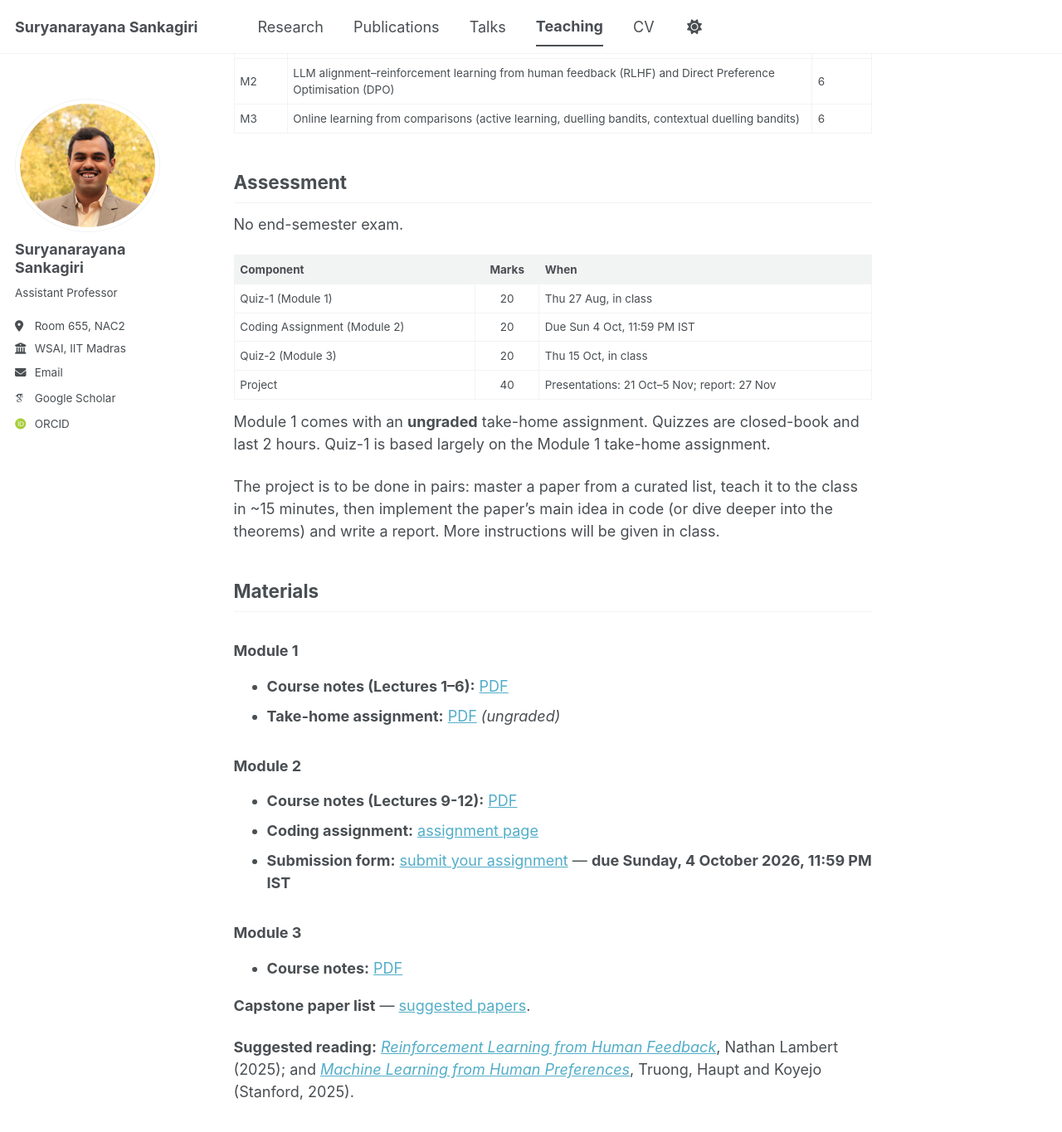
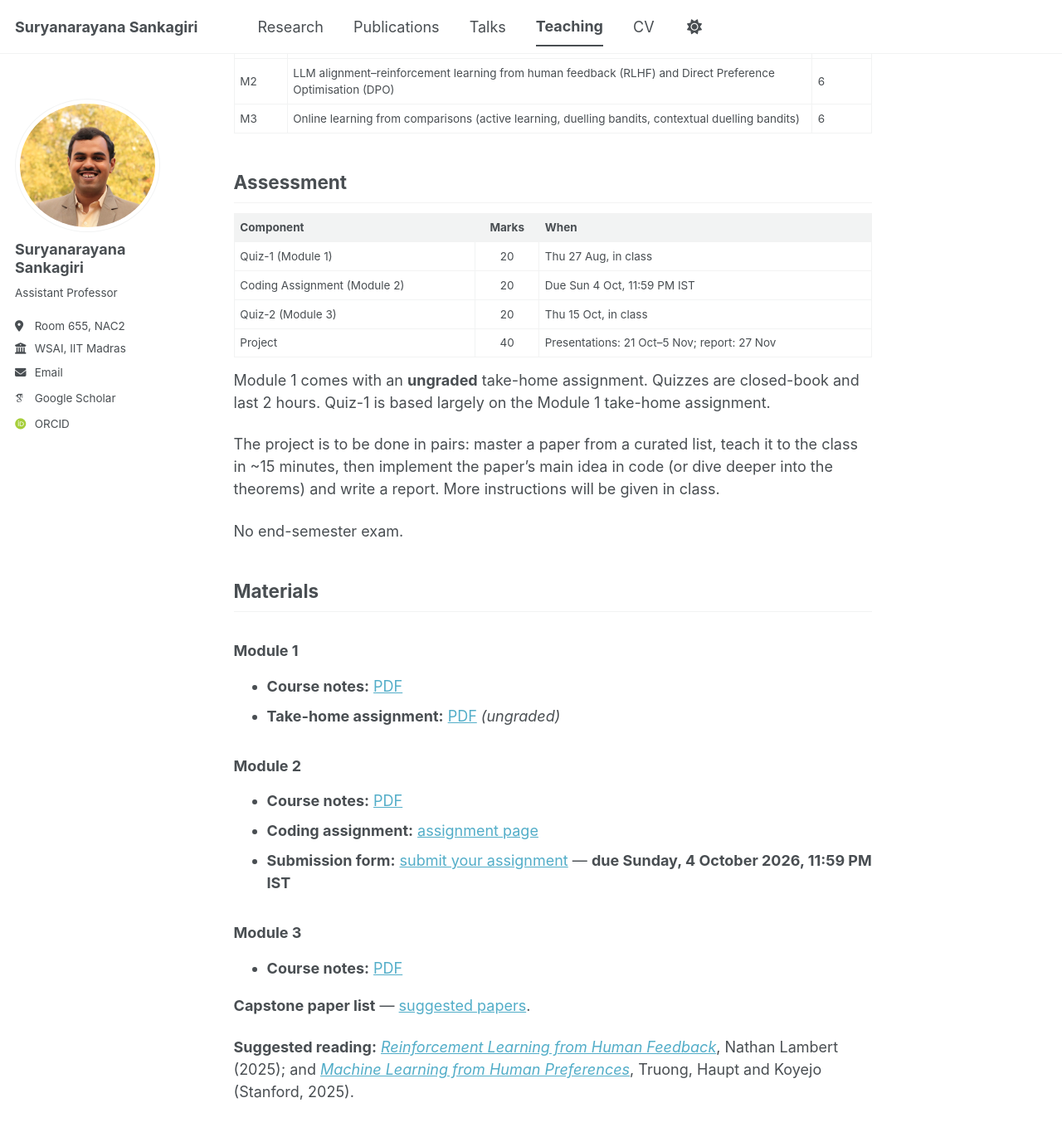
Before and after one commit to sankagiri/sankagiri.github.io, a Jekyll site: the page built from _teaching/2026-07-01-da5453.md, in a window 1280 px wide and 1400 px high, scrolled down 1110 px. Shown: the top 1365 px of the window at 83% size. Built offline with Jekyll 4.4.1, drawn with Linux system fonts in a browser that asks for light colours; some web fonts are replaced; a script bundle is joined from its source files by our own code; library files that are not in the unit come from our copies.

Commit message:
Reorder DA5453 assessment note and simplify course notes labels

```diff
--- a/_teaching/2026-07-01-da5453.md
+++ b/_teaching/2026-07-01-da5453.md
@@ -60,16 +58,18 @@ take-home assignment.
 The project is to be done in pairs: master a paper from a curated list, teach it to
 the class in ~15 minutes, then implement the paper's main idea in code (or dive deeper into the theorems) and write a report. More instructions will be given in class.
 
+No end-semester exam.
+
 ## Materials
 
 ### Module 1
 
-- **Course notes (Lectures 1–6):** [PDF]({{ base_path }}/files/teaching/da5453/2026/da5453_module_1_course_notes.pdf)
+- **Course notes:** [PDF]({{ base_path }}/files/teaching/da5453/2026/da5453_module_1_course_notes.pdf)
 - **Take-home assignment:** [PDF]({{ base_path }}/files/teaching/da5453/2026/da5453_m1_takehome_assignment.pdf) *(ungraded)*
 
 ### Module 2
 
-- **Course notes (Lectures 9-12):** [PDF]({{ base_path }}/files/teaching/da5453/2026/DA5453_Module_2_Course_Notes.pdf)
+- **Course notes:** [PDF]({{ base_path }}/files/teaching/da5453/2026/DA5453_Module_2_Course_Notes.pdf)
 - **Coding assignment:** [assignment page](https://github.com/sankagiri/DA_5453/tree/assignment-2-v1.1)
 - **Submission form:** [submit your assignment](https://docs.google.com/forms/d/e/1FAIpQLSfJTfSfDTtguBdAeX3STW_lUxZZF4WkimQL2oKiYvB-M0VEVw/viewform) — **due Sunday, 4 October 2026, 11:59 PM IST**
 
```
Also changed, not shown: other parts of _teaching/2026-07-01-da5453.md (+0 -2 lines).
